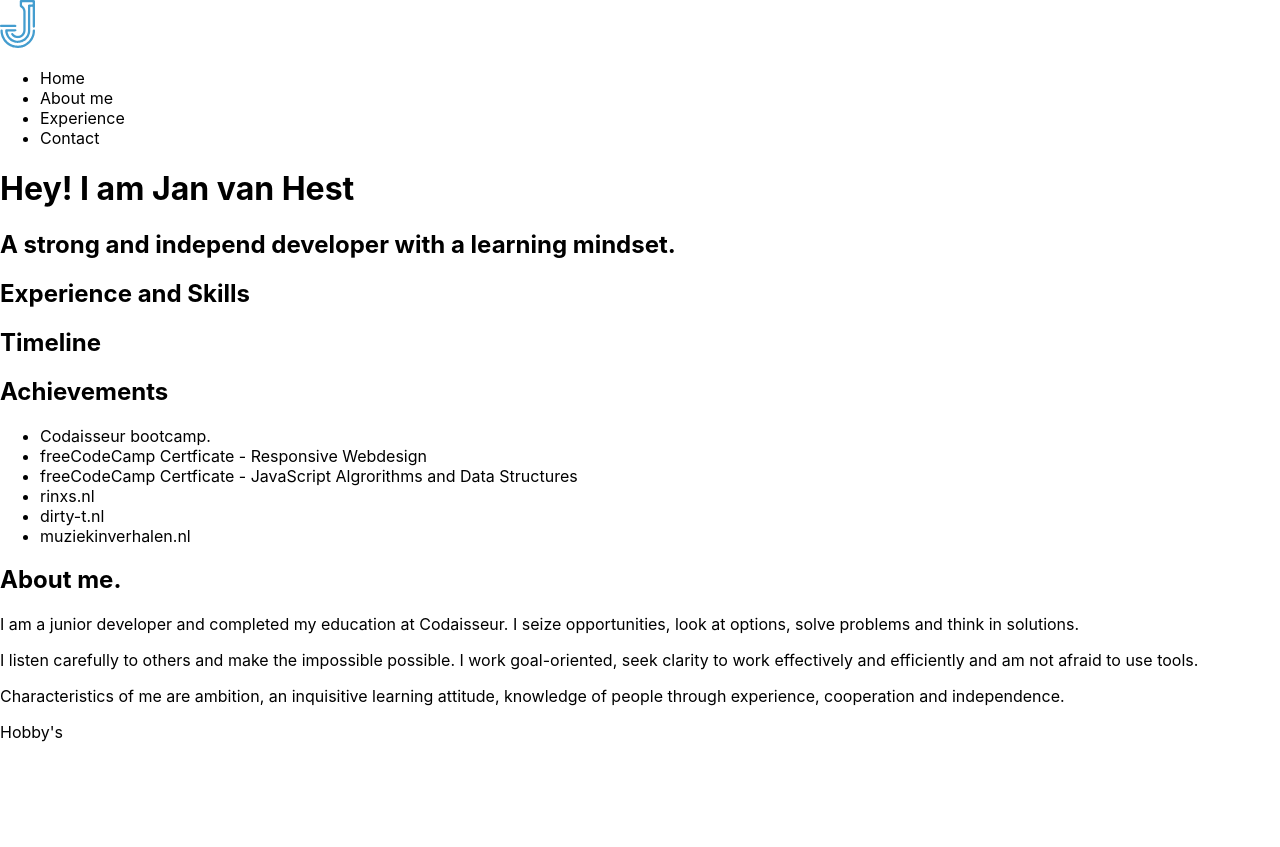
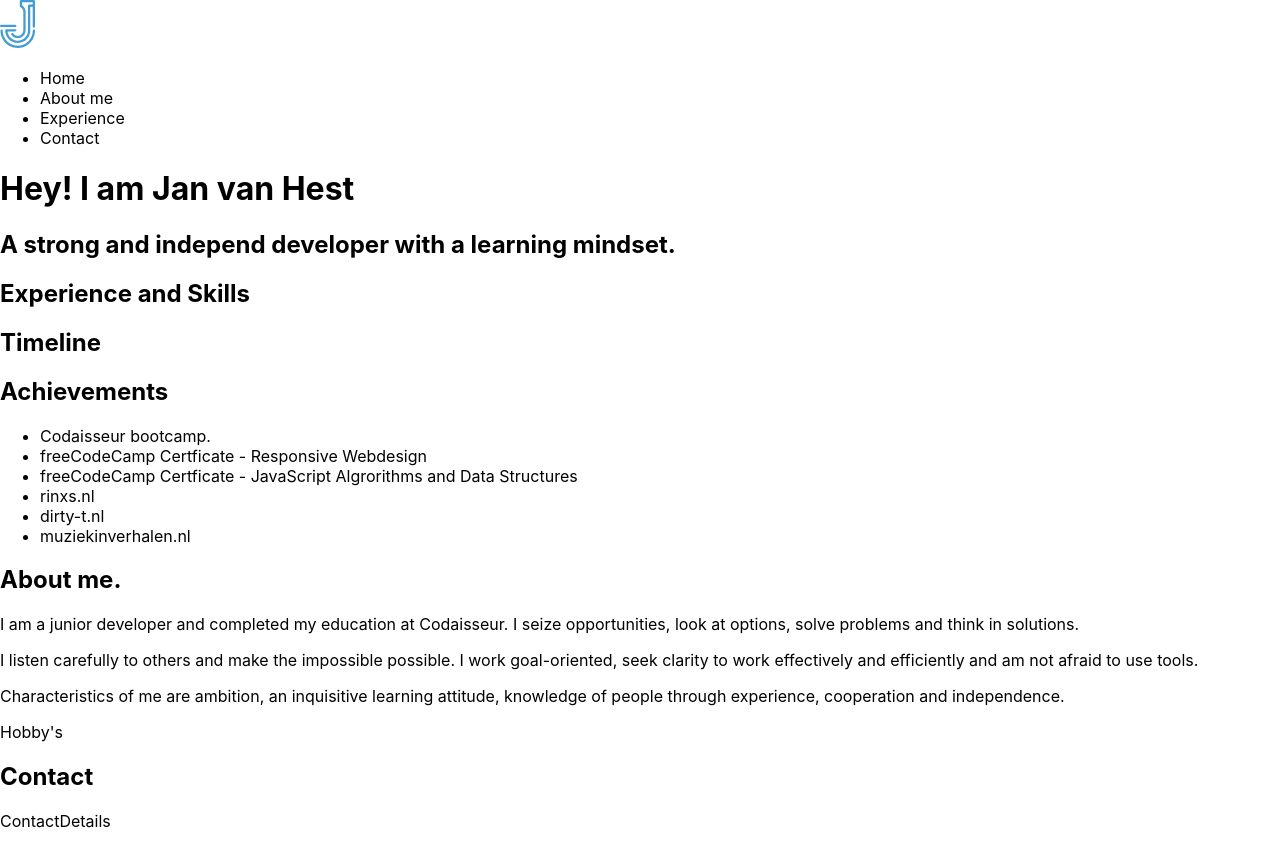
Before and after one commit to jhhest/porftolio-site, a React (Create React App) app: page / in a window 1280 px wide. Before the commit the page ends 800 px from the top, so only its background shows below. Built offline with nearby package versions, Linux system fonts and the light colour scheme.

Commit message:
Added function component contact

```diff
--- a/src/App.js
+++ b/src/App.js
@@ -3,7 +3,7 @@
 import Intro from "./components/Intro.jsx";
 import Portfolio from "./components/Portfolio.jsx";
 import About from "./components/About.jsx";
-
+import Contact from "./components/Contact.jsx";
 function App() {
   return (
     <div className="App">
@@ -11,6 +11,7 @@
       <Intro />
       <Portfolio />
       <About />
+      <Contact />
     </div>
   );
 }
--- /dev/null
+++ b/src/components/Contact.jsx
@@ -0,0 +1,12 @@
+import React from 'react'
+
+function Contact() {
+    return (
+        <div>
+            <h2>Contact</h2>
+            <p>ContactDetails</p>
+        </div>
+    )
+}
+
+export default Contact
```
